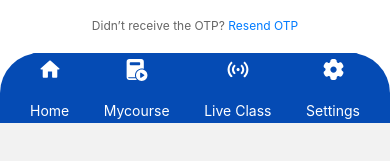
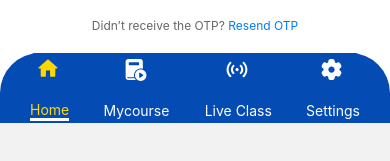
Before and after one commit to shubham-singh10/ZenstudyApp, a React Native app: screen /otpScreen in a window 390 px wide. Shown: the part 213-374 px from the top of the page. Built offline with nearby package versions, Linux system fonts and the light colour scheme.

Commit message:
changes 26

```diff
--- a/component/Footer.jsx
+++ b/component/Footer.jsx
@@ -1,31 +1,101 @@
-import React from 'react';
-import {View, Text} from 'react-native';
+import React, { useState } from 'react';
+import { View, Text, TouchableOpacity } from 'react-native';
 import styles from './Style';
 import { Course, Home, Live, Settings } from './Icons/MyIcon';
 
 function Footer() {
+  const [activeTab, setActiveTab] = useState('Home'); // Initial active tab is 'Home'
+
+  const handleTabPress = (tabName) => {
+    setActiveTab(tabName);
+  };
+
   return (
     <View style={styles.footcontainer}>
       <View style={styles.footer}>
-        <View style={styles.fnavbox}>
-            <Text style={styles.ficons}><Home fill="white"/></Text>
-            <Text style={styles.ficonText}>Home</Text>
-        </View>
+        <TouchableOpacity
+          style={[
+            styles.fnavbox,
+            activeTab === 'Home' ? styles.activeTab : null
+          ]}
+          onPress={() => handleTabPress('Home')}
+        >
+          <Text style={[
+            styles.ficons,
+            activeTab === 'Home' ? styles.activeIcon : null
+          ]}>
+            <Home fill={activeTab === 'Home' ? "#FFD700" : "white"} /> {/* Gold when active */}
+          </Text>
+          <Text style={[
+            styles.ficonText,
+            activeTab === 'Home' ? styles.activeText : null
+          ]}>
+            Home
+          </Text>
+        </TouchableOpacity>
 
-        <View style={styles.navbox}>
-            <Text style={styles.ficons}><Course fill="white"/></Text>
-            <Text style={styles.ficonText}>Mycourse</Text>
-        </View>
+        <TouchableOpacity
+          style={[
+            styles.fnavbox,
+            activeTab === 'Mycourse' ? styles.activeTab : null
+          ]}
+          onPress={() => handleTabPress('Mycourse')}
+        >
+          <Text style={[
+            styles.ficons,
+            activeTab === 'Mycourse' ? styles.activeIcon : null
+          ]}>
+            <Course fill={activeTab === 'Mycourse' ? "#FFD700" : "white"} /> {/* Gold when active */}
+          </Text>
+          <Text style={[
+            styles.ficonText,
+            activeTab === 'Mycourse' ? styles.activeText : null
+          ]}>
+            Mycourse
+          </Text>
+        </TouchableOpacity>
 
-        <View style={styles.fnavbox}>
-            <Text style={styles.ficons}><Live fill="white"/></Text>
-            <Text style={styles.ficonText}>Live Class</Text>
-        </View>
+        <TouchableOpacity
+          style={[
+            styles.fnavbox,
+            activeTab === 'LiveClass' ? styles.activeTab : null
+          ]}
+          onPress={() => handleTabPress('LiveClass')}
+        >
+          <Text style={[
+            styles.ficons,
+            activeTab === 'LiveClass' ? styles.activeIcon : null
+          ]}>
+            <Live fill={activeTab === 'LiveClass' ? "#FFD700" : "white"} /> {/* Gold when active */}
+          </Text>
+          <Text style={[
+            styles.ficonText,
+            activeTab === 'LiveClass' ? styles.activeText : null
+          ]}>
+            Live Class
+          </Text>
+        </TouchableOpacity>
 
-        <View style={styles.fnavbox}>
-            <Text style={styles.ficons}><Settings fill="white"/></Text>
-            <Text style={styles.ficonText}>Settings</Text>
-        </View>
+        <TouchableOpacity
+          style={[
+            styles.fnavbox,
+            activeTab === 'Settings' ? styles.activeTab : null
+          ]}
+          onPress={() => handleTabPress('Settings')}
+        >
+          <Text style={[
+            styles.ficons,
+            activeTab === 'Settings' ? styles.activeIcon : null
+          ]}>
+            <Settings fill={activeTab === 'Settings' ? "#FFD700" : "white"} /> {/* Gold when active */}
+          </Text>
+          <Text style={[
+            styles.ficonText,
+            activeTab === 'Settings' ? styles.activeText : null
+          ]}>
+            Settings
+          </Text>
+        </TouchableOpacity>
 
       </View>
     </View>
--- a/component/Header.jsx
+++ b/component/Header.jsx
@@ -11,7 +11,10 @@ function Header() {
           <Text style={styles.logoh1}>ZenStudy.</Text>
           <Text style={styles.logoh2}>Make Education Imaginative</Text>
         </View>
-        <Text style={styles.helpText}><Help fill='#054bb4'/> Help</Text>
+        <View style={{flexDirection:'row', gap:3, alignItems:'center',justifyContent:'center'}}>
+        <Text><Help fill='#054bb4'/></Text>
+        <Text style={styles.helpText}> Help</Text>
+        </View>
       </View>
     </View>
   );
--- a/component/Icons/MyIcon.jsx
+++ b/component/Icons/MyIcon.jsx
@@ -265,7 +265,7 @@ export const Call = ({fill}) => (
 export const Help = ({fill}) => (
   <Svg xmlns="http://www.w3.org/2000/svg" width="27"
   height="27"
-  viewBox="0 0 38 39"
+  viewBox="0 0 45 39"
   fill="none">
     <Path d="M10 34h3a1 1 0 0 0 1-1V22a1 1 0 0 0-1-1h-1v-1a12 12 0 0 1 24 0v1h-1a1 1 0 0 0-1 1v11a1 1 0 0 0 1 1h.91A6 6 0 0 1 30 39h-2a2.5 2.5 0 0 0-2.45-2h-3a2.5 2.5 0 0 0 0 5h3a2.51 2.51 0 0 0 2-1H30a8 8 0 0 0 7.93-7H38a4 4 0 0 0 4-4v-5a4 4 0 0 0-4-4v-1a14 14 0 0 0-28 0v1a4 4 0 0 0-4 4v5a4 4 0 0 0 4 4zm15.5 6h-3a.5.5 0 0 1 0-1h3a.5.5 0 0 1 0 1zM40 25v5a2 2 0 0 1-2 2h-2v-9h2a2 2 0 0 1 2 2zM8 25a2 2 0 0 1 2-2h2v9h-2a2 2 0 0 1-2-2z" fill={fill}/>
     <Path d="M24 35a5.94 5.94 0 0 0 4.81-2.41 1 1 0 1 0-1.62-1.18 4 4 0 0 1-6.38 0 1 1 0 1 0-1.62 1.18A5.94 5.94 0 0 0 24 35z" fill={fill}/>
--- a/component/Login/LoginStyle.js
+++ b/component/Login/LoginStyle.js
@@ -1,4 +1,6 @@
-import {StyleSheet} from 'react-native';
+import { StyleSheet} from 'react-native';
+
+
 
 const LoginStyle = StyleSheet.create({
   container: {
@@ -8,7 +10,7 @@ const LoginStyle = StyleSheet.create({
   },
   footer: {
     position: 'absolute',
-    bottom: 10,
+    bottom: 3,
     alignSelf: 'center',
   },
   footerText: {
@@ -102,7 +104,7 @@ const LoginStyle = StyleSheet.create({
     flexDirection: 'row',
     justifyContent: 'center',
     marginTop: 20,
-    marginBottom: 70,
+    marginBottom:70,
   },
   signupText: {
     fontSize: 14,
--- a/component/Login/login.jsx
+++ b/component/Login/login.jsx
@@ -5,6 +5,7 @@ import {
   TextInput,
   TouchableOpacity,
   ScrollView,
+  Dimensions,
 } from 'react-native';
 import {SafeAreaView} from 'react-native-safe-area-context';
 import LoginSlider from './LoginSlider';
@@ -12,6 +13,7 @@ import Header from '../Header';
 import LoginStyle from './LoginStyle';
 import { Call, Key } from '../Icons/MyIcon';
 
+const { height } = Dimensions.get('window');
 
 const LoginScreen = ({navigation}) => {
   const [mobileNumber, setMobileNumber] = useState('');
@@ -22,7 +24,7 @@ const LoginScreen = ({navigation}) => {
   };
 
   return (
-    <ScrollView>
+    <ScrollView style={{height:height,  backgroundColor:'#fff'}}>
       <Header/>
       <View style={LoginStyle.container}>
         <View style={LoginStyle.section1}>
@@ -98,9 +100,10 @@ const LoginScreen = ({navigation}) => {
             </TouchableOpacity>
           </View>
         </View>
-      </View>
-      <View style={LoginStyle.footer}>
-      <Text style={LoginStyle.footerText}>Copyright (c). All Rights Reserved</Text>
+    </View>
+
+    <View style={LoginStyle.footer}>
+    <Text style={LoginStyle.footerText}>Copyright (c). All Rights Reserved</Text>
     </View>
     </ScrollView>
   );
--- a/component/SignUp/SignupScreen.jsx
+++ b/component/SignUp/SignupScreen.jsx
@@ -19,7 +19,7 @@ const SignupScreen = ({navigation}) => {
 
 
   return (
-    <ScrollView>
+    <ScrollView >
       <Header />
       <View style={{height:height, paddingHorizontal:30, backgroundColor:'#fff'}}>
         <View style={LoginStyle.section2}>
--- a/component/Style.js
+++ b/component/Style.js
@@ -1,12 +1,12 @@
-import { StyleSheet } from "react-native";
+import {StyleSheet} from 'react-native';
 
 const styles = StyleSheet.create({
   header: {
-        backgroundColor:'white',
-        width:'100%',
-        paddingHorizontal:15,
-        paddingVertical:15,
-        top:0,
+    backgroundColor: 'white',
+    width: '100%',
+    paddingHorizontal: 15,
+    paddingVertical: 15,
+    top: 0,
     flexDirection: 'row',
     justifyContent: 'space-between',
     alignItems: 'center',
@@ -16,85 +16,94 @@ const styles = StyleSheet.create({
     fontWeight: 'bold',
     color: '#000',
   },
-      logoh2:{
-        fontSize:10,
-        color:'#054BB4',
+  logoh2: {
+    fontSize: 10,
+    color: '#054BB4',
   },
   helpText: {
     fontSize: 16,
     color: '#007BFF',
   },
 
-      mainHcontainer:{
+  mainHcontainer: {
     flex: 1,
   },
-      mainHeader:{
-        backgroundColor:'#054bb4',
+  mainHeader: {
+    backgroundColor: '#054bb4',
     height: 55,
     width: '100%',
     position: 'absolute',
-        top:0,
-        left:0,
-        right:0,
-        zIndex:1000,
+    top: 0,
+    left: 0,
+    right: 0,
+    zIndex: 1000,
     flexDirection: 'row',
-        justifyContent:'space-between',
+    justifyContent: 'space-between',
   },
-      leftContent:{
-        flexDirection:'row',
-        gap:10,
-        alignItems:'center',
+  leftContent: {
+    flexDirection: 'row',
+    gap: 10,
+    alignItems: 'center',
     paddingLeft: 20,
   },
-      userIcon:{
-        color:'#fff',
+  userIcon: {
+    color: '#fff',
   },
-      username:{
-        color:'#fff'
+  username: {
+    color: '#fff',
   },
-      rightContent:{
-        flexDirection:'row',
-        gap:10,
-        alignItems:'center',
-        paddingRight:20
+  rightContent: {
+    flexDirection: 'row',
+    gap: 10,
+    alignItems: 'center',
+    paddingRight: 20,
   },
-      searchIcon:{
-        color:'#fff',
+  searchIcon: {
+    color: '#fff',
   },
-      bellIcon:{
-        color:'#fff',
+  bellIcon: {
+    color: '#fff',
   },
 
-      footcontainer:{
-        flex:1,
-
+ footcontainer: {
+  flex: 1,
 },
-      footer:{
-        backgroundColor:'#054bb4',
-        borderTopRightRadius:40,
-        borderTopLeftRadius:40,
-        position:'absolute',
-        bottom:0,
-        right:0,
-        left:0,
-        height:70,
-        width:'100%',
-        padding:10,
-        zIndex:1000,
+footer: {
+  backgroundColor: '#054bb4',
+  borderTopRightRadius: 40,
+  borderTopLeftRadius: 40,
+  position: 'absolute',
+  bottom: 0,
+  right: 0,
+  left: 0,
+  height: 70,
+  width: '100%',
+  padding: 20,
+  zIndex: 1000,
   flexDirection: 'row',
-        justifyContent:'space-between',
-        alignItems:'center',
-        paddingHorizontal:30
+  justifyContent: 'space-between',
+  alignItems: 'center',
+  paddingHorizontal: 30,
 },
-      fnavbox:{
-        flexDirection:'column',
-        alignItems:'center'
+fnavbox: {
+  flexDirection: 'column',
+  alignItems: 'center',
 },
-      ficons:{
-        color:'#fff',
+ficons: {
+  color: '#fff', // Default icon color
 },
-      ficonText:{
-        color:'#fff',
+ficonText: {
+  color: '#fff', // Default text color
+},
+activeTab: {
+  borderBottomColor: '#fff', // White bottom border for active tab
+  borderBottomWidth: 3, // 3px width
+},
+activeIcon: {
+  color: '#FFD700', // Gold color for active icon
+},
+activeText: {
+  color: '#FFD700', // Gold color for active text
 },
 
 });
```
Lines whose indentation alone changed are shown as unchanged.
